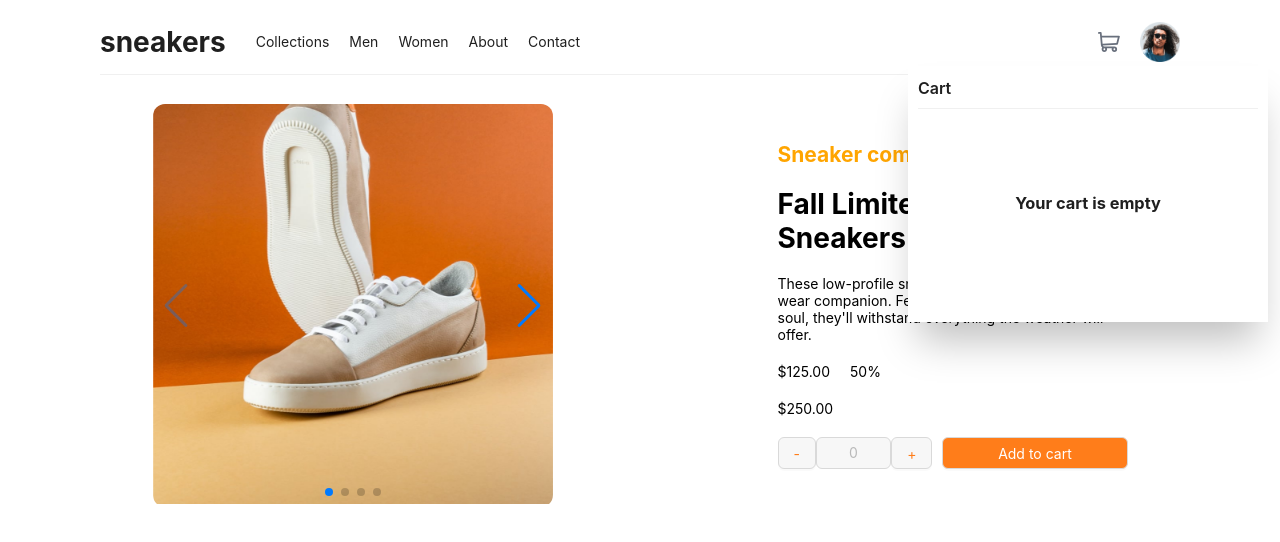
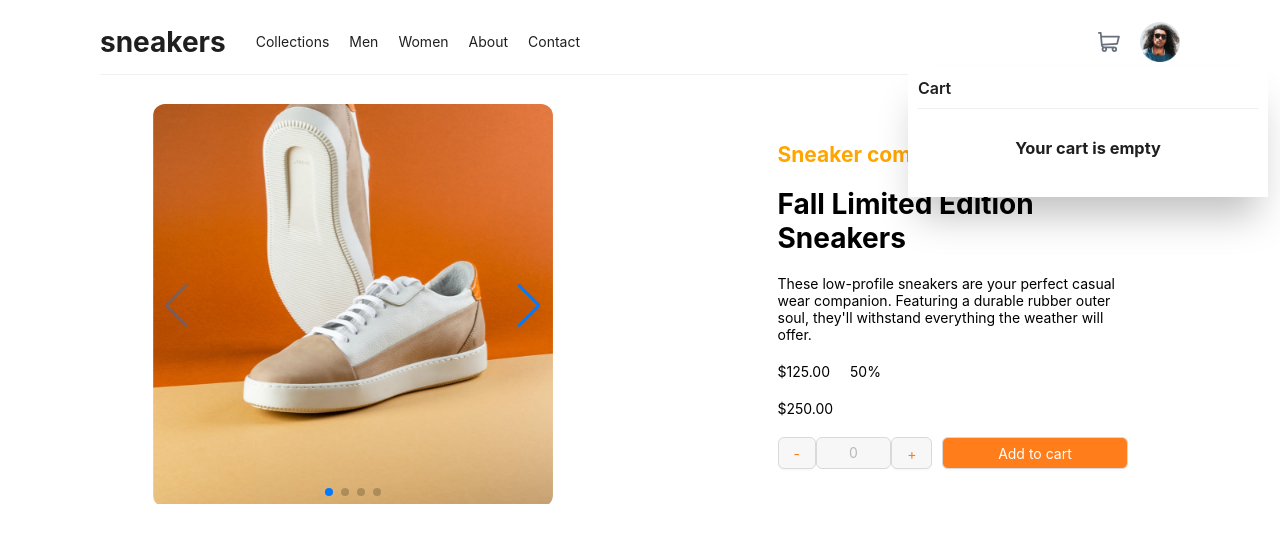
Before and after one commit to itsozod/zustand-tsx, a React (Vite) app: page / in a window 1280 px wide. Both pictures are taken after a click on the icon 1109 px from the left and 42 px from the top of the page. Shown: the top 542 px of the page. Built offline with nearby package versions, Linux system fonts and the light colour scheme.

Commit message:
add basic cart functionality

```diff
--- a/src/components/Modal/Modal.module.css
+++ b/src/components/Modal/Modal.module.css
@@ -1,4 +1,6 @@
 .modal_container {
+  display: flex;
+  justify-content: center;
   flex-direction: column;
   position: absolute;
   padding: 10px;
@@ -6,7 +8,7 @@
   right: -3rem;
   top: 3.5rem;
   width: 360px;
-  height: 256px;
+  height: auto;
   z-index: 10;
   box-shadow: 0 28px 38px -10px #00000040;
 }
--- a/src/components/Modal/Modal.tsx
+++ b/src/components/Modal/Modal.tsx
@@ -10,18 +10,55 @@ export const Modal = () => {
       <div className={styles.modal_container}>
         <Typography.Title level={5}>Cart</Typography.Title>
         <Divider style={{ margin: 0 }}></Divider>
-        <Flex
+
+        {cart.length === 0 && (
+          <Flex
+            style={{ width: "100%", marginTop: "7px" }}
+            justify="center"
+            align="center"
+          >
+            <h3>Your cart is empty</h3>
+          </Flex>
+        )}
+        <div
           style={{
+            display: "flex",
             justifyContent: "center",
-            alignItems: "center",
-            height: "188px",
+            flexDirection: "column",
+            marginTop: "7px",
           }}
         >
-          <h3>Your cart is empty</h3>
           {cart?.map((cartItem) => {
-            return <h1>{cartItem.title}</h1>;
+            return (
+              <div
+                style={{
+                  display: "flex",
+                  justifyContent: "start",
+                  alignItems: "center",
+                  gap: "10px",
+                }}
+              >
+                <img
+                  style={{ width: "40px", height: "40px" }}
+                  src={cartItem.img}
+                  alt={cartItem.title}
+                />
+                <div
+                  style={{
+                    display: "flex",
+                    flexDirection: "column",
+                    justifyContent: "center",
+                  }}
+                >
+                  <div style={{ height: 0, marginBottom: "20px" }}>
+                    {cartItem.title}
+                  </div>
+                  <div>$125.00 x 1 $125.00</div>
+                </div>
+              </div>
+            );
           })}
-        </Flex>
+        </div>
       </div>
     </>
   );
```
